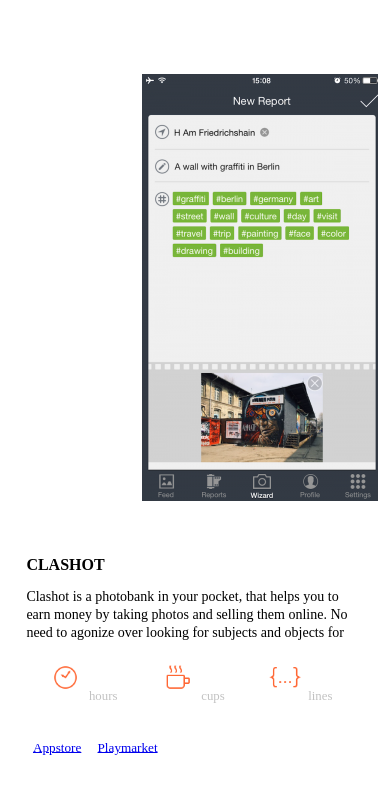
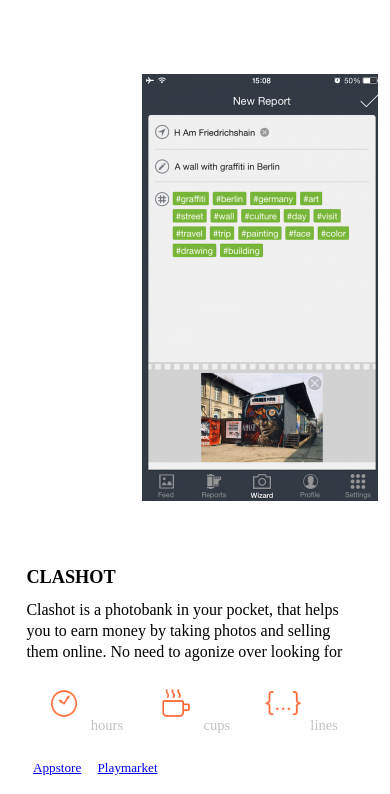
Before and after one commit to martyrdomspangle/martyrdomspangle.github.com, a website: page pages/work.html in a window 390 px wide. Shown: the part 81-875 px from the top of the page. Drawn offline with Linux system fonts and the light colour scheme; files that its build step writes are made by us from their sources; files whose address does not match are found by name.

Commit message:
Work page made fluid in mobile version

```diff
--- a/pages/work.html
+++ b/pages/work.html
@@ -235,17 +235,20 @@
 
     .description-wrapper .app-title {
       font-size: 16px;
+      font-size: 1.1429rem;
       text-transform: uppercase;
+      margin: 6.94% 0 3.47% 0;
     }
 
     .description-wrapper .app-description {
       font-size: 14px;
+      font-size: 1rem;
       height: 4em;
       width: 100%;
       text-overflow: ellipsis;
       line-height: 1.3em;
       overflow: hidden;
-      margin: 11px 0 0;
+      margin: 3.82% 0 0;
     }
 
     .description-wrapper li {
@@ -272,12 +275,18 @@
 
     .stats-img {
       height: 36px;
-      width: 40px;
+      height: 2.5714rem;
+      width: 43.48%;
       max-width: 47.5%;
     }
 
+    .stats-img img {
+      width: 112.5% !important;
+    }
+
     .app-stats {
-      font-size: 12pt;
+      font-size: 16px;
+      font-size: 1.1429rem;
       line-height: 1;
       max-width: 47.5%;
       margin-left: 2%;
@@ -307,7 +316,7 @@
     }
 
     .description-wrapper .btn-container{
-      padding-top: 8.5%;
+      padding-top: 5.5%;
       padding-bottom: 3%;
     }
 
@@ -332,7 +341,9 @@
 
     .owl-dots .owl-dot span {
       height: 9px;
+      height: 0.6429rem;
       width: 9px;
+      width: 0.6429rem;
       margin-top: 0;
       margin-bottom: 0;
     }
```
